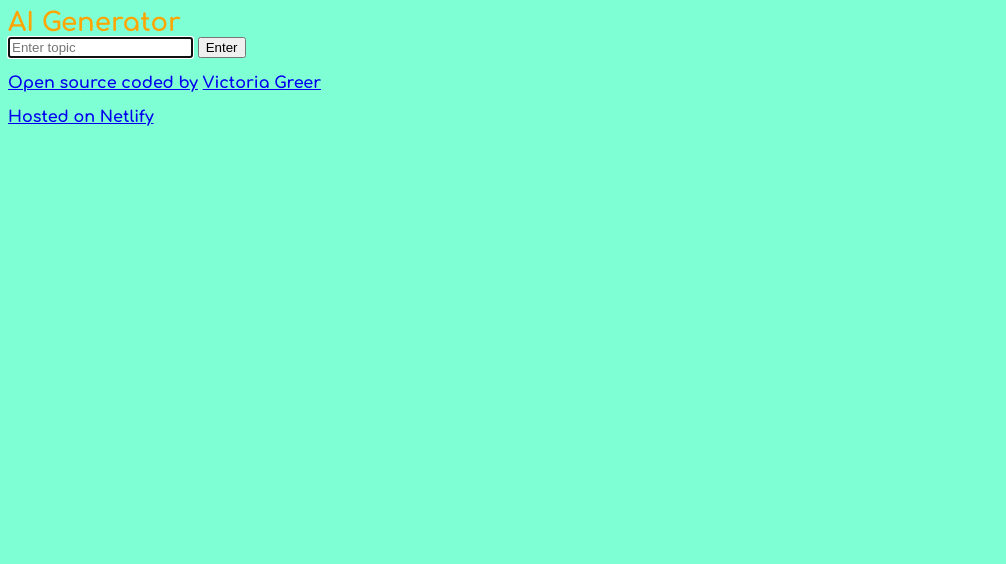
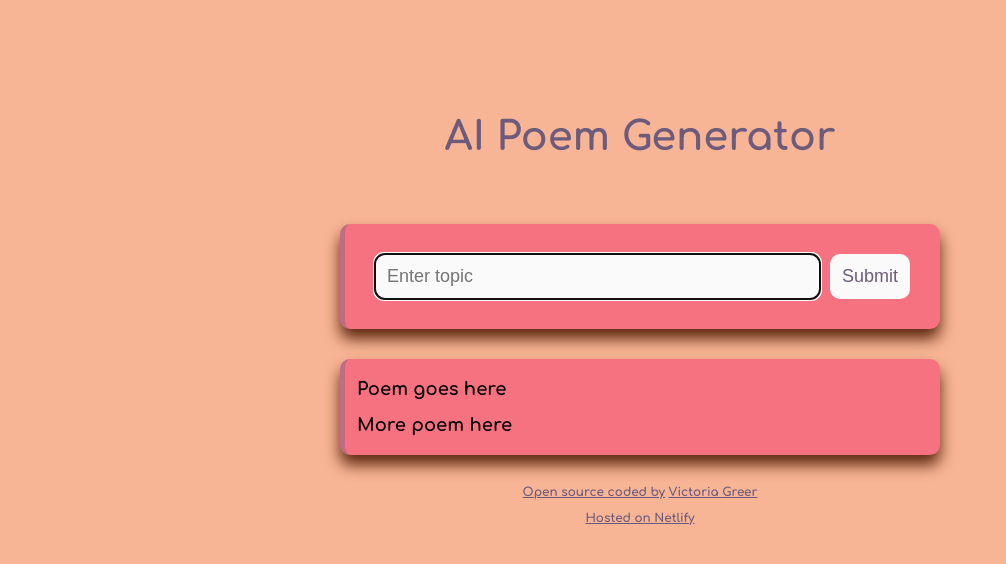
Before and after one commit to themightyvicki1/ai-generator-project, a plain HTML site: page index.html in a window 1280 px wide. Shown: the whole page, without its empty margins (0-1006 px from the left). Drawn offline with Linux system fonts and the light colour scheme.

Commit message:
CSS styling updates

```diff
--- a/index.html
+++ b/index.html
@@ -16,18 +16,28 @@
   </head>
   <body>
     <div class="container">
-      <header>AI Generator</header>
+      <header><h1>AI Poem Generator</h1></header>
       <main>
-        <form>
+        <form class="contents-section">
           <input
             type="type"
             placeholder="Enter topic"
             autofocus="on"
             autocomplete="off"
             required
+            class="search-bar"
           />
-          <input type="submit" value="Enter" />
+          <input
+            type="submit"
+            title="Submit"
+            value="Submit"
+            class="submit-button"
+          />
         </form>
+        <div class="contents-section" id="poem-contents">
+          Poem goes here<br />
+          More poem here
+        </div>
       </main>
       <footer>
         <p>
--- a/src/styles.css
+++ b/src/styles.css
@@ -1,3 +1,11 @@
+:root {
+  --text-color: #6c5b7c;
+  --main-background-color: #f8b595;
+  --individual-div-color: #f67280;
+  --additional-color: #c06c84;
+  --whitish-color: #fafafa;
+}
+
 /* <uniquifier>: Use a uniquifier for the class name */
 /* <weight>: Use a value from 300 to 700 */
 /* from google font */
@@ -8,14 +16,81 @@
   font-style: normal;
 }
 
-header {
-  font-size: 26px;
-  color: orange;
-}
-
 body {
-  background-color: aquamarine;
+  background-color: var(--main-background-color);
   font-family: "Comfortaa", sans-serif;
   font-weight: 700;
   font-style: normal;
 }
+header {
+  margin-bottom: 10px;
+  padding: 10px;
+}
+
+h1 {
+  font-size: 40px;
+  line-height: 1.5;
+  color: var(--text-color);
+  text-align: center;
+  padding: 10px;
+}
+
+form {
+  padding: 30px;
+  display: flex;
+  margin-bottom: 30px;
+}
+
+a {
+  color: var(--text-color);
+}
+
+footer {
+  text-align: center;
+  font-size: 12px;
+  margin-top: 30px;
+}
+
+.search-bar {
+  width: 80%;
+  padding: 12px;
+  border-radius: 10px;
+  border: none;
+  color: var(--text-color);
+  font-size: 18px;
+  background-color: var(--whitish-color);
+}
+
+.submit-button {
+  font-size: 18px;
+  padding: 12px;
+  border: none;
+  border-radius: 10px;
+  margin-left: 10px;
+  color: var(--text-color);
+  background-color: var(--whitish-color);
+}
+
+.submit-button:hover {
+  cursor: pointer;
+  color: var(--whitish-color);
+  background-color: var(--text-color);
+}
+
+.container {
+  margin: 60px auto;
+  max-width: 600px;
+}
+
+.contents-section {
+  background-color: var(--individual-div-color);
+  border-left: 5px solid var(--additional-color);
+  box-shadow: 0px 10px 15px #5e280f;
+  border-radius: 10px;
+}
+
+#poem-contents {
+  font-size: 18px;
+  padding: 12px;
+  line-height: 2;
+}
```
